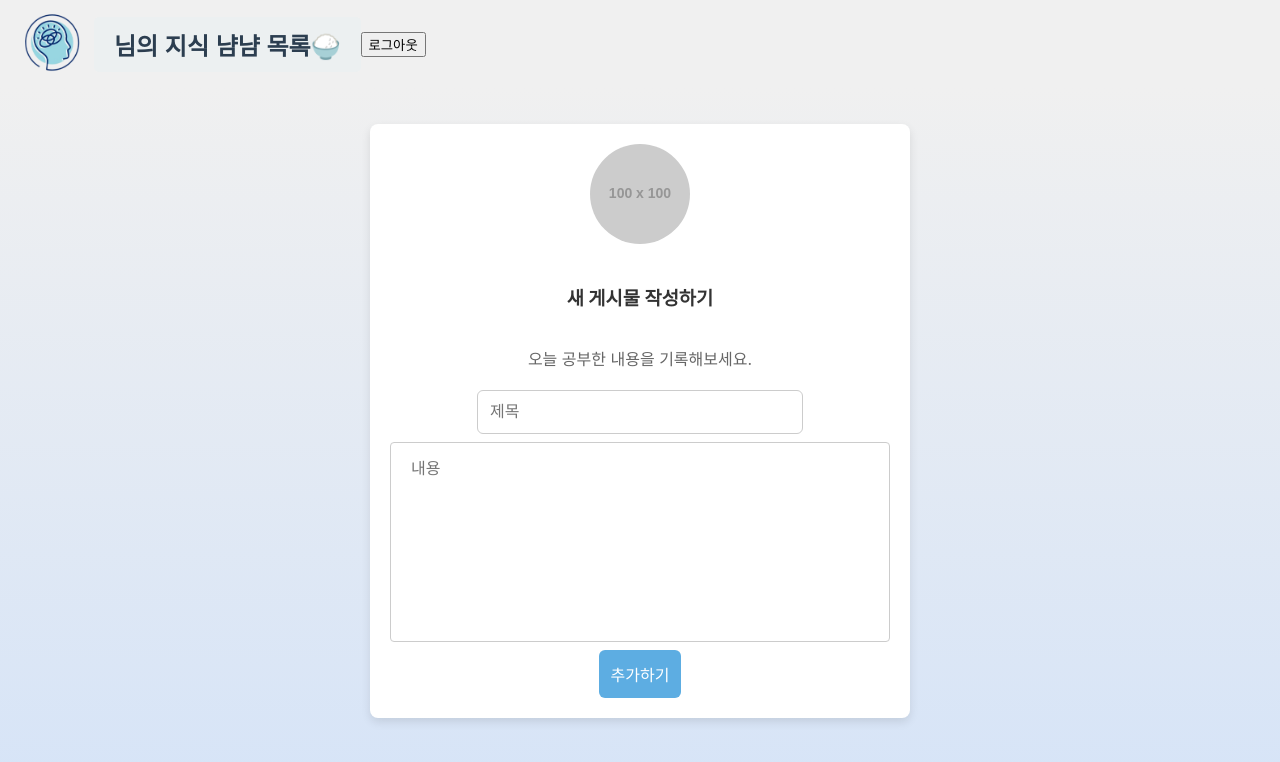
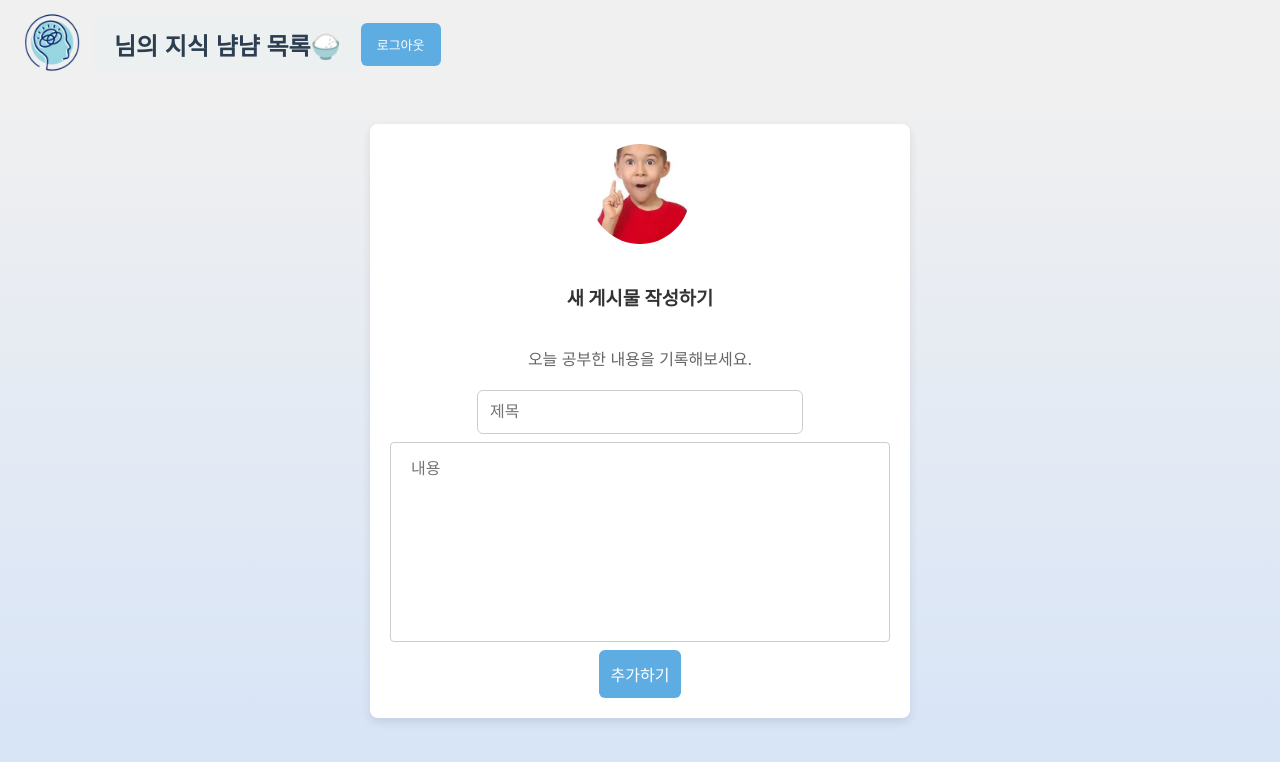
Before and after one commit to Jwirang/React_Study, a React (Create React App) app: page /create in a window 1280 px wide. Shown: the top 762 px of the page. Built offline with nearby package versions, Linux system fonts and the light colour scheme; no server answers; the HTML template or start-up script is replaced by a standard one.

Commit message:
feat: 최신작업 푸시

```diff
--- a/src/components/Button/index.tsx
+++ b/src/components/Button/index.tsx
@@ -3,12 +3,14 @@ import { StyledButton } from "./style"
 
 type ButtonProps = {
     width?: number | undefined,
+    padding?: number | undefined,
+    font?: number | undefined,
     children: ReactNode
 } & ButtonHTMLAttributes<HTMLButtonElement>
 
-const Button = ({ width, children, ...rest}: ButtonProps) => {
+const Button = ({ width, children,padding, font, ...rest}: ButtonProps) => {
     return (
-        <StyledButton $width={width} {...rest}>
+        <StyledButton $width={width} $padding={padding} $font={font} {...rest}>
             {children}
         </StyledButton>
     )
--- a/src/components/Button/style.ts
+++ b/src/components/Button/style.ts
@@ -1,14 +1,13 @@
 import styled from "styled-components";
 
-const StyledButton = styled.button<{$width?: Number}>`
+const StyledButton = styled.button<{$width?: Number, $padding?: Number, $font?: Number}>`
     ${props => props.$width && `width: ${props.$width}px;`}
-    padding: 12px;
-    //margin: 20px 0;
+    ${props => props.$padding ? `padding: ${props.$padding}px;` : 'padding: 12px;'}
     background-color: #5DADE2;
     color: white;
     border: none;
     border-radius: 6px;
-    font-size: 16px;
+    ${props => props.$font ? `font-size: ${props.$font}px;` : 'font-size: 16px;'}
     cursor: pointer;
     transition: background-color 0.3s;
 
--- a/src/components/JoinForm/index.tsx
+++ b/src/components/JoinForm/index.tsx
@@ -12,6 +12,7 @@ const JoinForm = () => {
   const [userErrorMessage, setUserErrorMessage] = useState("")
   const [passwordErrorMessage, setPasswordErrorMessage] = useState("")
   const [confirmpasswordErrorMessage, setConfirmpasswordErrorMessage] = useState("")
+  const [nicknameError, setNicknameError] = useState('');
   const [joinFrom, setJoinFrom] = useState({
     username: "",
     password: "",
@@ -19,6 +20,7 @@ const JoinForm = () => {
     nickname: "",
   });
   const [showAlert, setShowAlert] = useState(false);
+  const [alertMessage, setAlertmessage] = useState('');
 
   const handleChange = (event: { target: { name: any; value: any; }; }) => {
     const { name, value } = event.target;
@@ -32,8 +34,8 @@ const JoinForm = () => {
 
   const mutation = useMutation(fetchCreateUser, {
     onSuccess: () => {
-        // 회원가입 성공 모달창
-        navigate('/login')
+        setAlertmessage('회원가입 성공!')
+        setShowAlert(true);
     },
     onError: (error: any) => {
         if (error.response.data.username) {
@@ -50,8 +52,10 @@ const handleSubmit = (event: { preventDefault: () => void; }) => {
     setConfirmpasswordErrorMessage("");
     setUserErrorMessage("");
     setPasswordErrorMessage("");
+    setNicknameError("");
 
     if (username === "" || password === "" || joinFrom.confirmPassword === "" || nickname === "") {
+        setAlertmessage('모든 항목을 입력해주세요.')
         setShowAlert(true);
         return;
     }
@@ -100,14 +104,20 @@ const handleSubmit = (event: { preventDefault: () => void; }) => {
         placeholder="닉네임"
         value={nickname}
         onChange={handleChange}
+        message={nicknameError}
       ></InputField>
       <Button width={300} onClick={handleSubmit}>
         회원가입
       </Button>
       {showAlert && (
         <Alert
-        message="모든 항목을 입력해 주세요."
-        onClose={() => setShowAlert(false)} title={""}/>
+        message={alertMessage}
+        onClose={() => {
+          if (alertMessage === '회원가입 성공!') {
+            navigate('/login')
+          }
+          setShowAlert(false)
+        }} title={""}/>
       )}
     </StyledForm>
   );
--- a/src/layouts/main/index.tsx
+++ b/src/layouts/main/index.tsx
@@ -4,7 +4,8 @@ import { Outlet, useNavigate } from "react-router-dom";
 import { fetchMe } from "../../api/fatBrainApi";
 import fatBrainClient from "../../api/fatBrainApi/client";
 import fatbrain from '../../assets/fatbrainImage.png';
-import { LogoContainer, LogoImage, StyledH1, StyledHeaderContainer, StyledLink } from "./style";
+import { ButtonContainer, LogoContainer, LogoImage, StyledH1, StyledHeaderContainer, StyledLink } from "./style";
+import Button from "../../components/Button";
 
 const Main = () => {
   const navigate = useNavigate();
@@ -35,7 +36,7 @@ const Main = () => {
               {me?.nickname ?? me?.username}님의 지식 냠냠 목록🍚
             </StyledLink>
           </StyledH1>
-          <button onClick={logOut}>로그아웃</button>
+          <Button onClick={logOut} font={13} width={80}>로그아웃</Button>
         </StyledHeaderContainer>
       </header>
       <Outlet />
--- a/src/layouts/main/style.ts
+++ b/src/layouts/main/style.ts
@@ -76,4 +76,12 @@ const LogoImage = styled.img`
   }
 `;
 
-export { StyledH1, StyledLink, StyledHeaderContainer, LogoContainer, LogoImage };
+const ButtonContainer = styled.div `
+  position: fixed;
+  right: 56px;
+  bottom: 16px;
+  width: 46px;
+  height: 650px;
+`
+
+export { StyledH1, StyledLink, StyledHeaderContainer, LogoContainer, LogoImage, ButtonContainer };
--- a/src/pages/create/index.tsx
+++ b/src/pages/create/index.tsx
@@ -5,6 +5,8 @@ import Button from "../../components/Button";
 import InputField from "../../components/InputField";
 import { FormContainer, FormTitle, Instructions, PlaceholderImage, StyledContainer, StyledTextArea } from "./style";
 import Alert from "../../components/Alert";
+import createIcon from '../../assets/create.png';
+import updateIcon from '../../assets/update.png';
 
 const CreateOrUpdate = () => {
     const { id, isError } = useParams();
@@ -44,7 +46,7 @@ const CreateOrUpdate = () => {
     return (
         <StyledContainer>
             <FormContainer>
-                <PlaceholderImage src="https://via.placeholder.com/100" alt="Placeholder" />
+                <PlaceholderImage src={id ? updateIcon: createIcon} alt="Placeholder" />
                 <FormTitle>{id ? "게시물 수정하기" : "새 게시물 작성하기"}</FormTitle>
                 <Instructions>
                     {id ? "게시물을 수정해보세요.": "오늘 공부한 내용을 기록해보세요."}
--- a/src/pages/home/index.tsx
+++ b/src/pages/home/index.tsx
@@ -57,7 +57,7 @@ const Home = () => {
             </> ) : (
              <>
             <HoverImage src={icon} alt="예시 이미지" />
-            <HoverText>{count.count}개의 글을 작성하셨네요!</HoverText>
+            <HoverText>{count.count}개의 지식을 냠냠했어요!</HoverText>
             </> )}
           </Card>
         </div>
--- a/src/pages/post/index.tsx
+++ b/src/pages/post/index.tsx
@@ -27,7 +27,6 @@ const Post = () => {
   const mutation = useMutation((id: Number) => fetchFeedDelete(Number(id)), {
     onSuccess: () => {
       setShowAlert(true)
-      navigate('/');
     },
     onError: (error) => {
       //console.error("삭제 중 오류가 발생했습니다:", error);
@@ -55,7 +54,10 @@ const Post = () => {
         {showAlert && (
         <Alert
         message="삭제 되었습니다."
-        onClose={() => setShowAlert(false)} title={""}/>
+        onClose={() => {
+          navigate('/');
+          setShowAlert(false)
+        }} title={""}/>
       )}
       </PostCard>
     </StyledContainer>
```
Also changed, not shown: src/components/LoginForm/index.tsx (+4 -4 lines), src/assets/create.png (added), src/assets/update.png (added).
